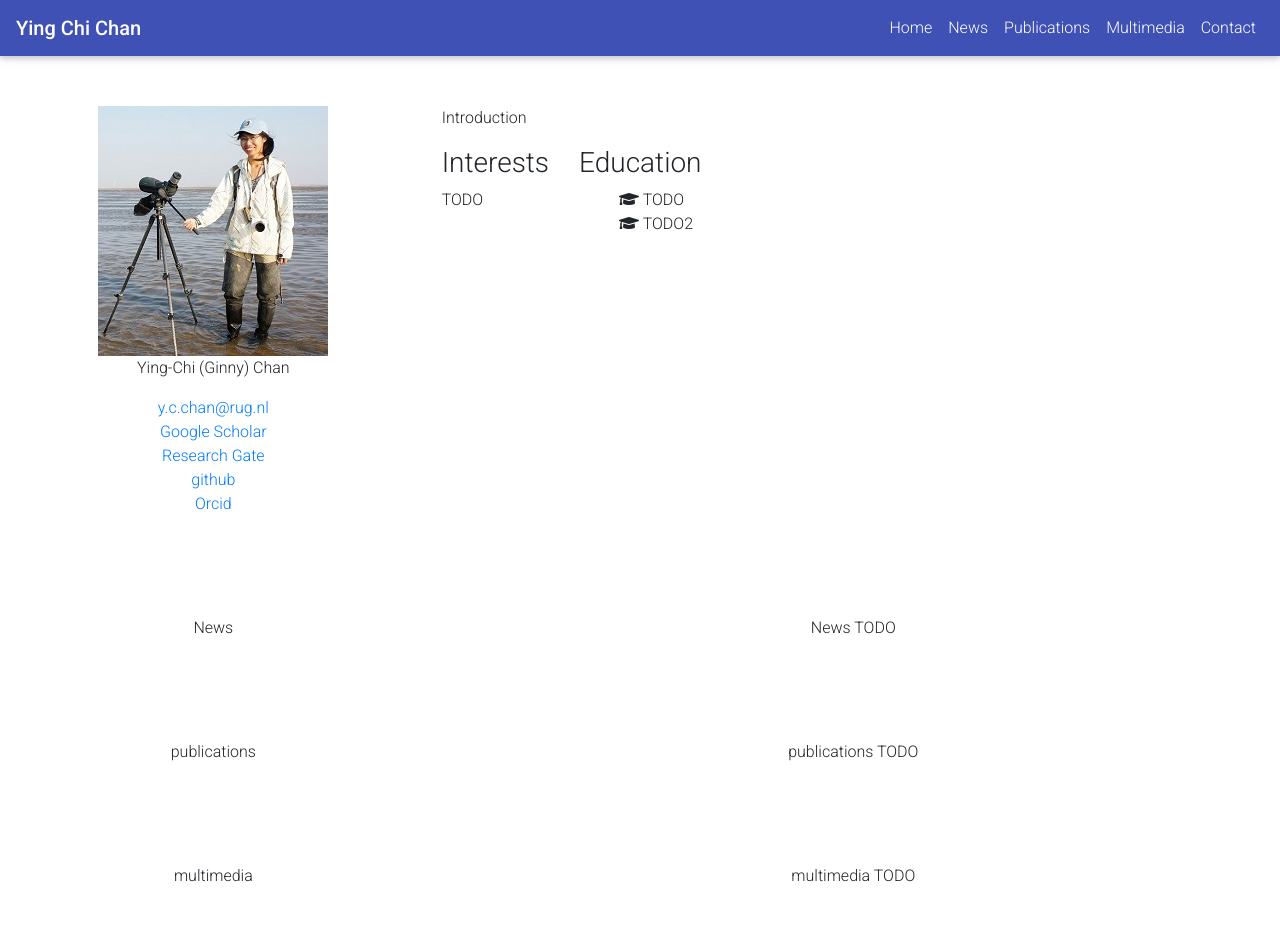
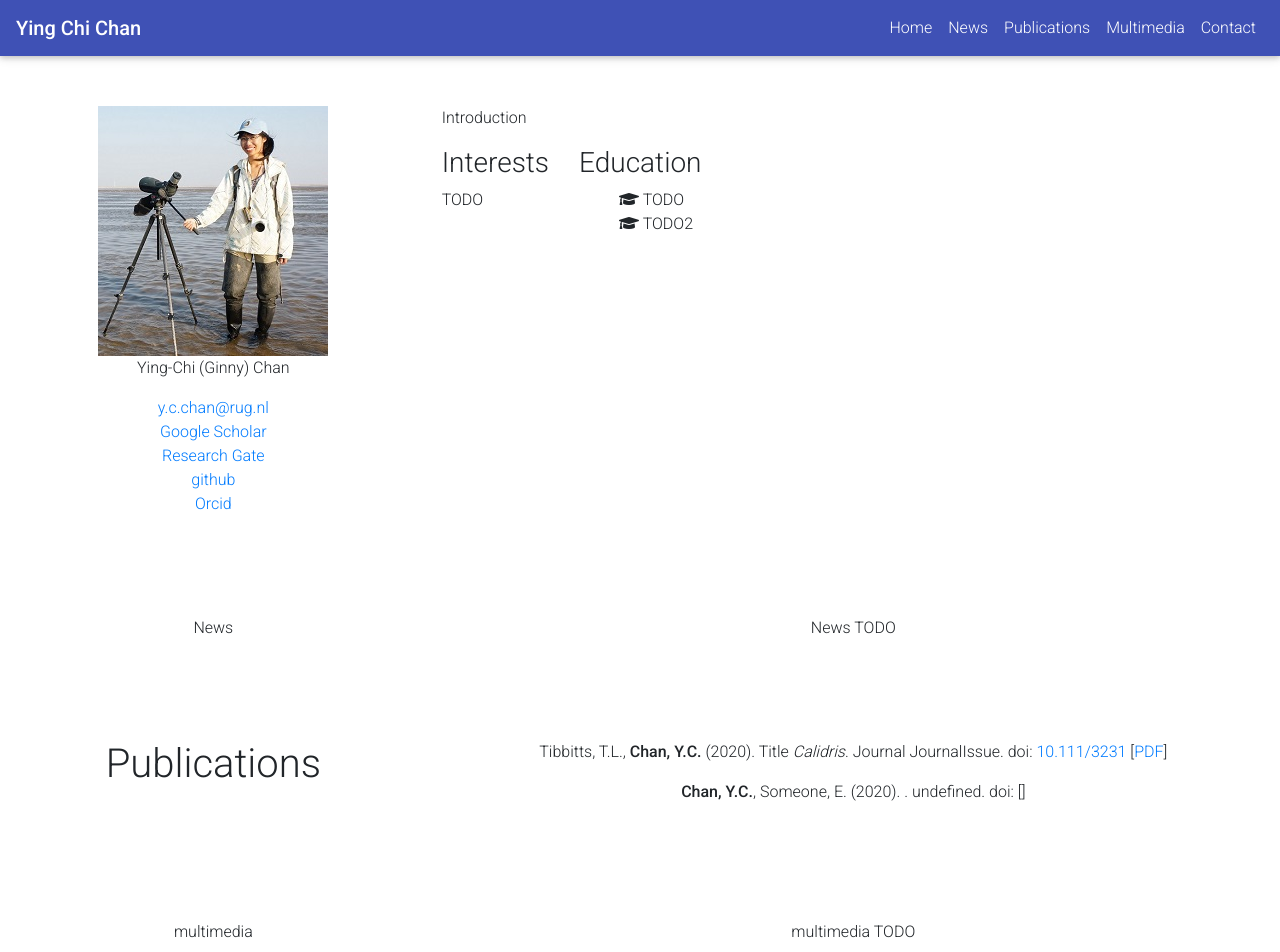
Before and after one commit to chanyingchi/chanyingchi.github.io, a React (Create React App) app: page / in a window 1280 px wide. Shown: the top 952 px of the page. Built offline with nearby package versions, Linux system fonts and the light colour scheme.

Commit message:
* publications

```diff
--- a/src/App.css
+++ b/src/App.css
@@ -20,7 +20,7 @@
   display: flex;
   flex-direction: column;
   flex: 0 0 33.33333333%;
-  min-width: 320px;
+  min-width: 266px;
   align-items: center;
 }
 
@@ -35,3 +35,8 @@
   padding-right: 15px;
   text-align: left;
 }
+
+.App-footer {
+  padding-right: 15px;
+  text-align: end;
+}
--- a/src/App.js
+++ b/src/App.js
@@ -1,6 +1,8 @@
 import "./App.css";
 import NavBar from "./NavBar";
 import Home from "./home/Home";
+import Publications from "./publications/Publications";
+import Footer from "./Footer";
 
 export default function App() {
   return (
@@ -16,8 +18,8 @@ export default function App() {
         </div>
 
         <div id="publications" className="App-section">
-          <div className="App-section-left">publications</div>
-          <div className="App-section-right">publications TODO</div>
+          <div className="App-section-left"><h1>Publications</h1></div>
+          <div className="App-section-right"><Publications /></div>
         </div>
 
         <div id="multimedia" className="App-section">
@@ -30,6 +32,8 @@ export default function App() {
           <div className="App-section-right">contact TODO</div>
         </div>
       </div>
+
+      <Footer />
     </>
   );
 }
--- /dev/null
+++ b/src/Footer.js
@@ -0,0 +1,6 @@
+import React, {useMemo} from 'react';
+
+export default function Footer() {
+    const year = useMemo(() => new Date().getFullYear(), []);
+    return (<div className="App-footer">{`© Ying-Chi (Ginny) Chan, ${year}`}</div>)
+}
--- /dev/null
+++ b/src/publications/Publications.js
@@ -0,0 +1,43 @@
+import PUBLICATIONS, { ME } from "./data";
+
+const Author = ({ name }) =>
+  name === ME ? (
+    <strong className="publication-author">{name}</strong>
+  ) : (
+    <span className="publication-author">{name}</span>
+  );
+
+const Title = ({ Name }) =>
+  typeof Name === "string" ? (
+    <span className="publication-title">{Name}</span>
+  ) : Name;
+
+export default function Publications() {
+  return PUBLICATIONS.map((publication) => {
+    const format = publication.url.split(".").reverse()[0];
+    return (
+      <p key={publication.title}>
+        {publication.authors.map((author, index) => (
+          <>
+            <Author key={author} name={author} />
+            {index < publication.authors.length - 1 ? (
+              <span key={`${author}_separator`}>, </span>
+            ) : (
+              <span key={`${author}_separator`}> </span>
+            )}
+          </>
+        ))}
+        <span className="publication-year">{`(${publication.year}). `}</span>
+        <Title Name={publication.title} />
+        <span className="publication-title-separator">. </span>
+        <span className="publication-journal">{`${publication.journal} `}</span>
+        <span className="publication-journal-issue">{`${publication.journalIssue}. `}</span>
+        <span className="publication-doi">doi: </span>
+        <a href={`https://doi.org/${publication.doi}`}>{publication.doi}</a>
+        <span className="publication-url"> [</span>
+        <a href={publication.url}>{format.toUpperCase()}</a>
+        <span className="publication-url">]</span>
+      </p>
+    );
+  });
+}
--- /dev/null
+++ b/src/publications/data.js
@@ -0,0 +1,28 @@
+export const ME = "Chan, Y.C.";
+const PUBLICATIONS = [
+  {
+    authors: ["Tibbitts, T.L.", ME],
+    year: 2020,
+    title: (
+      <span>
+        Title <i>Calidris</i>
+      </span>
+    ),
+    journal: "Journal",
+    journalIssue: "JournalIssue",
+    url: "https://some.thing/file.pdf",
+    doi: "10.111/3231",
+    categories: ["category1", "category2"],
+  },
+  {
+    authors: [ME, "Someone, E."],
+    year: 2020,
+    title: "",
+    journal: "",
+    url: "",
+    doi: "",
+    categories: ["category1", "category2"],
+  },
+];
+
+export default PUBLICATIONS;
```
Also changed, not shown: 18 other files (tests, documents, lock files or other folders).
